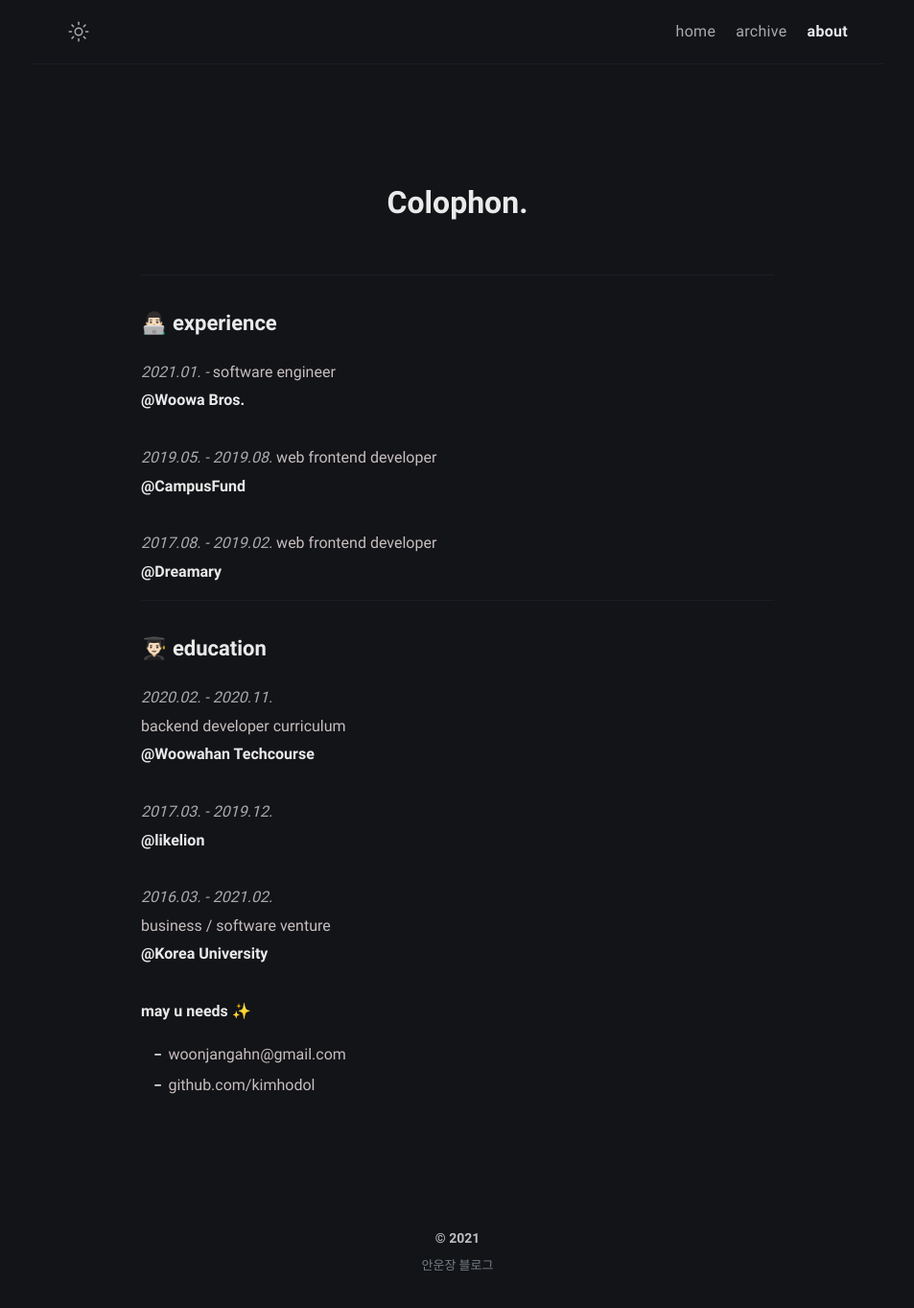
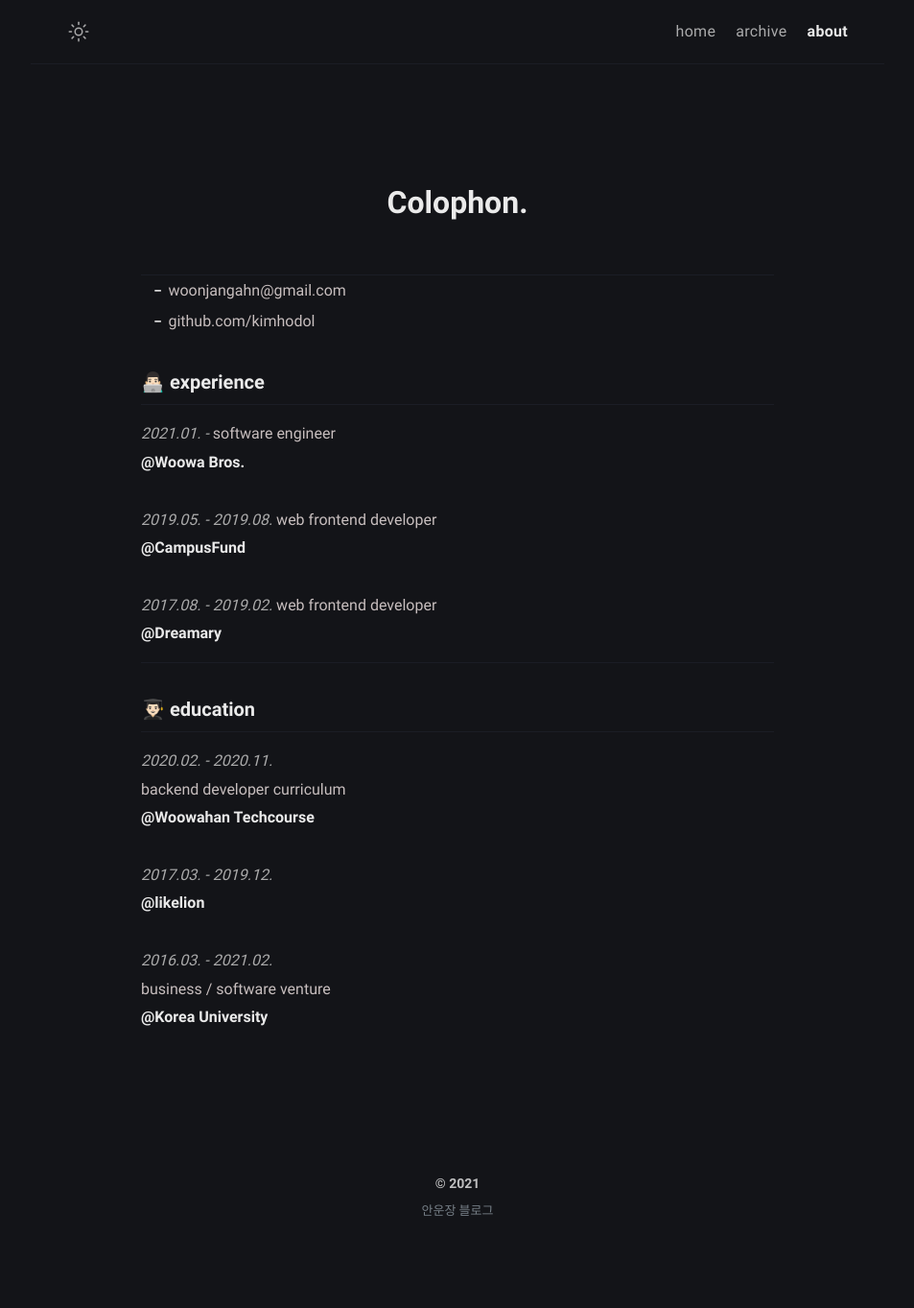
Before and after one commit to kimhodol/hodol-aa96c, a Jekyll site: the page built from about.md, in a window 1280 px wide. Shown: the whole page at 96% size, without its empty margins (163-1116 px from the left). Built offline with Jekyll 4.4.1, drawn with Linux system fonts in a browser that asks for light colours; after the commit the page ends 1306 px from its top, so only the background shows below that.

Commit message:
about.md: changed

```diff
--- a/about.md
+++ b/about.md
@@ -7,7 +7,10 @@ comments: false
 ---
 
 ---
-## 👨🏻‍💻 experience
+- {{ site.author.email }}
+- github.com/{{ site.author.github }}
+
+### 👨🏻‍💻 experience
 
 <span style="color: #aaa">_2021.01. -_</span>
 software engineer<br/>
@@ -23,7 +26,7 @@ web frontend developer<br/>
 
 ---
 
-## 👨🏻‍🎓 education
+### 👨🏻‍🎓 education
 
 <span style="color: #aaa">_2020.02. - 2020.11._</span><br/>
 backend developer curriculum<br/>
@@ -35,8 +38,3 @@ backend developer curriculum<br/>
 <span style="color: #aaa">_2016.03. - 2021.02._</span><br/>
 business / software venture<br/>
 **@Korea University**
-
-**may u needs ✨**
-
-- {{ site.author.email }}
-- github.com/{{ site.author.github }}
```
